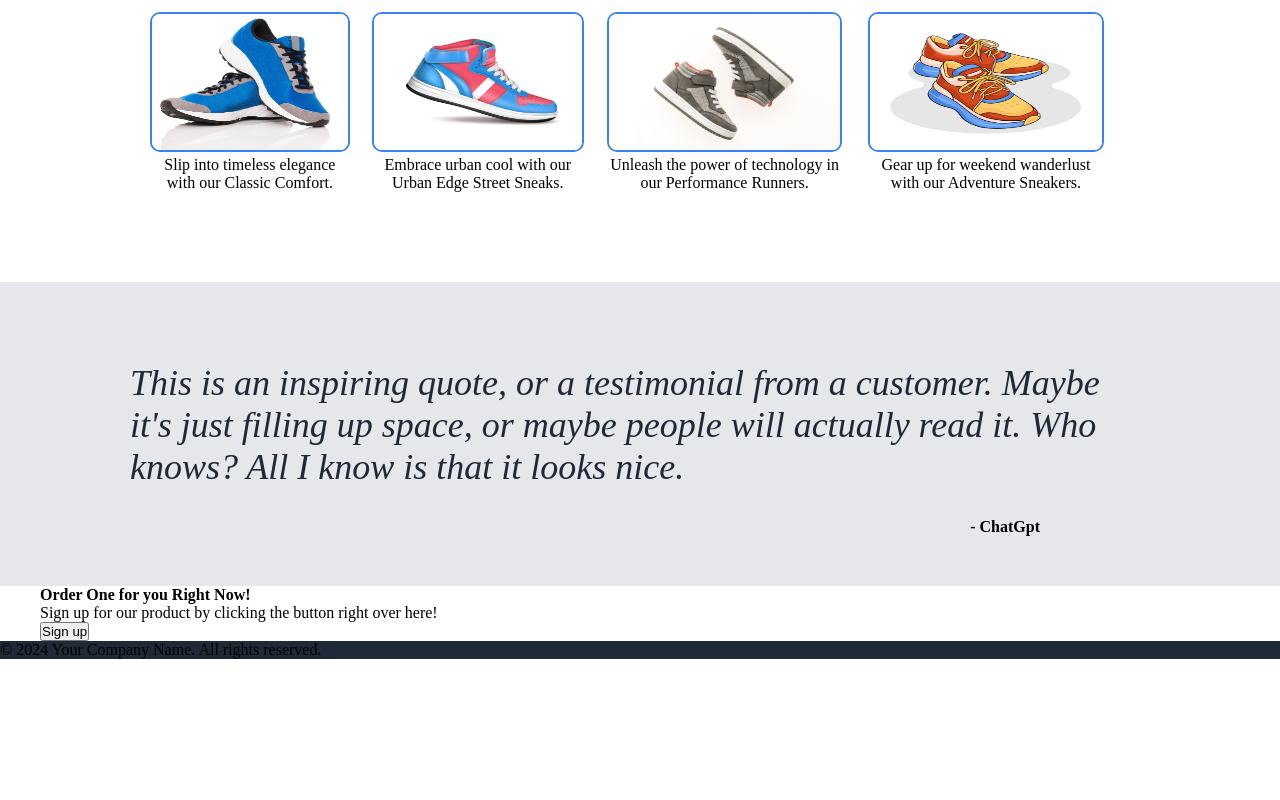
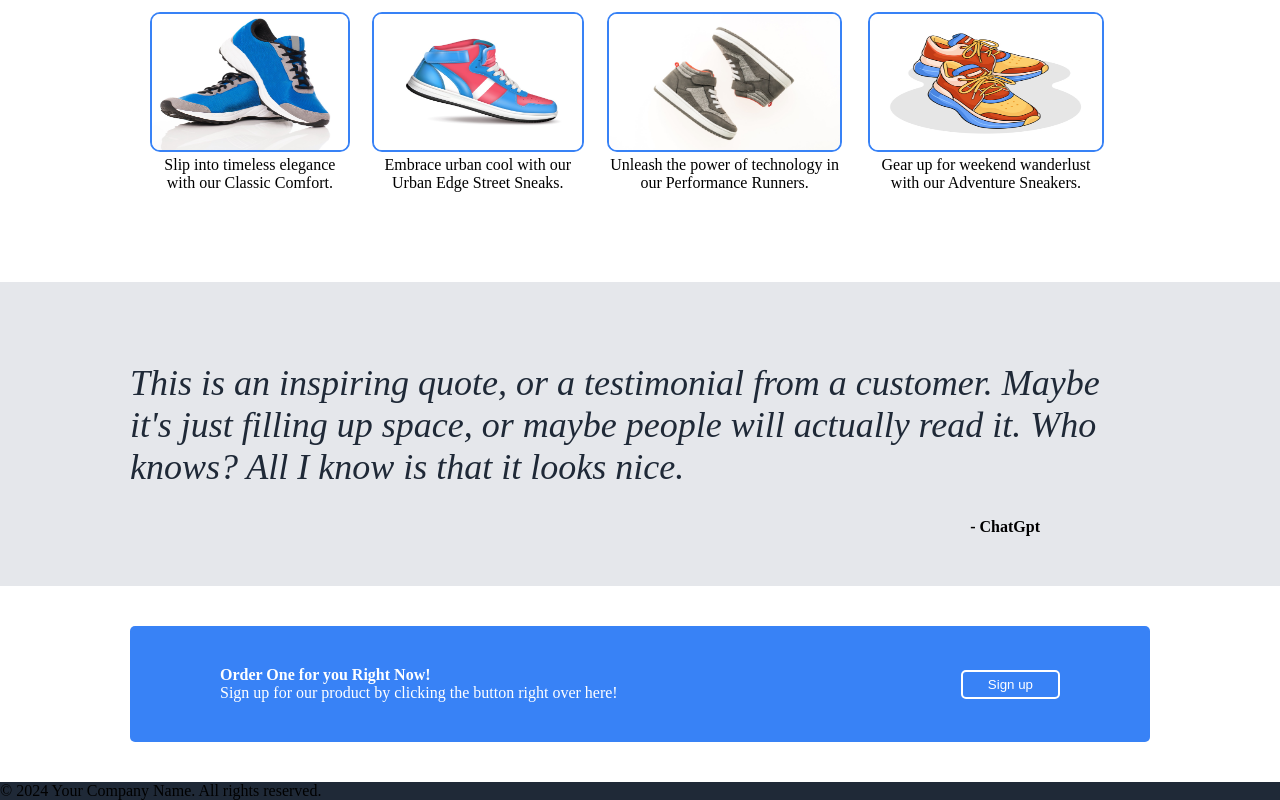
Before and after one commit to ichrahman/the-odin-project-assignment-landing-page, a plain HTML site: page index.html in a window 1280 px wide. Shown: the part 601-1401 px from the top of the page. Before the commit the page ends 1260 px from the top, so only its background shows below. Drawn offline with Linux system fonts and the light colour scheme.

Commit message:
Complete call to action section

```diff
--- a/index.html
+++ b/index.html
@@ -70,11 +70,13 @@
    </div>
 
     <section>
-        <div>
-            <h4>Order One for you Right Now!</h4>
-            <p>Sign up for our product by clicking the button right over here!</p>
+        <div class="action">
+            <div>
+                <h4>Order One for you Right Now!</h4>
+                <p>Sign up for our product by clicking the button right over here!</p>
+            </div>
+            <button>Sign up</button>
         </div>
-        <button>Sign up</button>
     </section>
 
     <footer>
--- a/style.css
+++ b/style.css
@@ -121,6 +121,27 @@ ul a{
     text-align: right;
 }
 
+
+.action{
+    display: flex;
+    justify-content: space-between;
+    align-items: center;
+    padding: 40px 90px;
+    border-radius: 5px;
+    background-color: #3882F6;
+    margin: 40px 90px;
+    color: white;
+}
+
+.action button{
+    background-color: transparent;
+    border: 2px solid #fff;
+    color: white;
+    padding: 5px 25px;
+    border-radius: 5px;
+    display: inline-block;
+}
+
 footer{
     background-color: #1F2937;
 }
```
